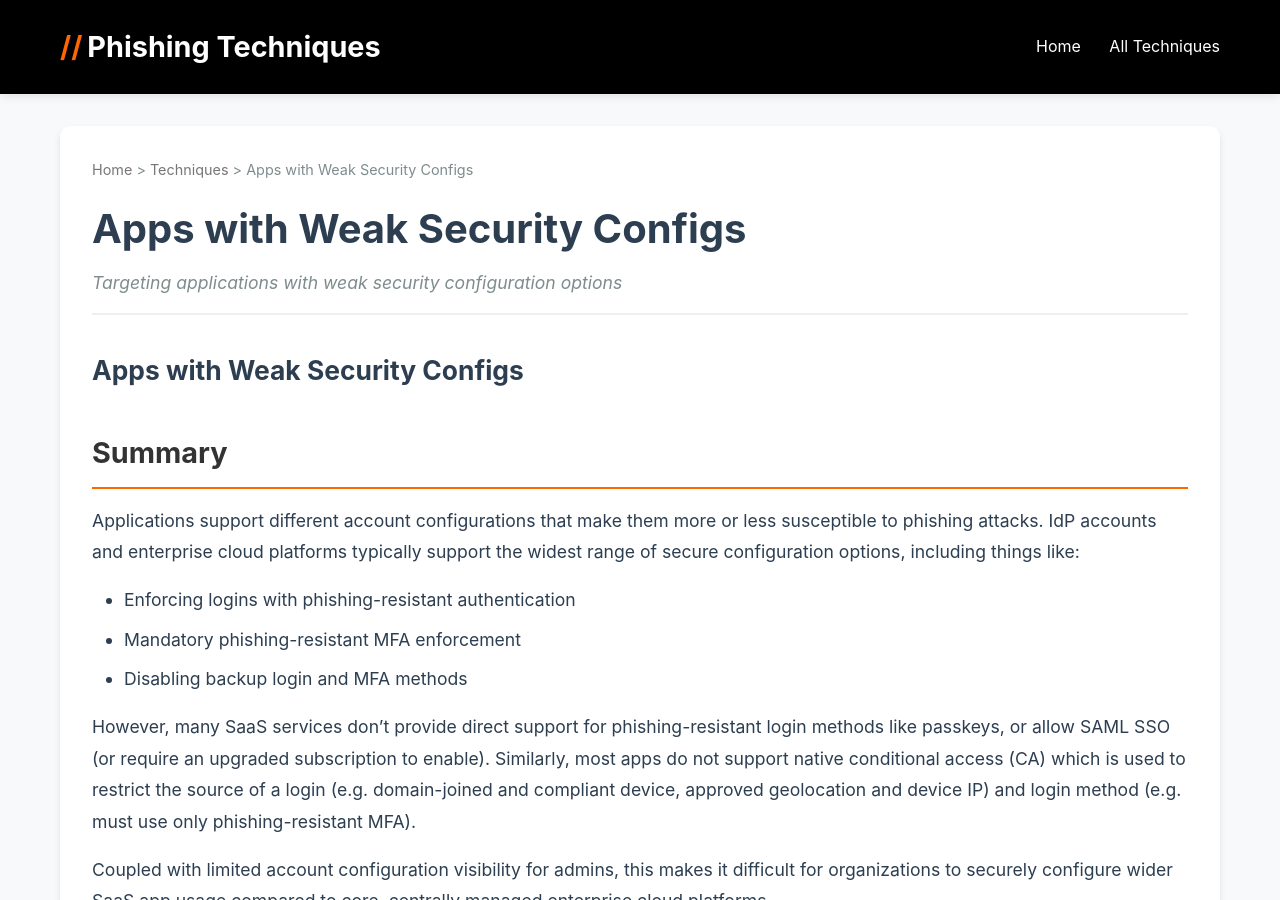
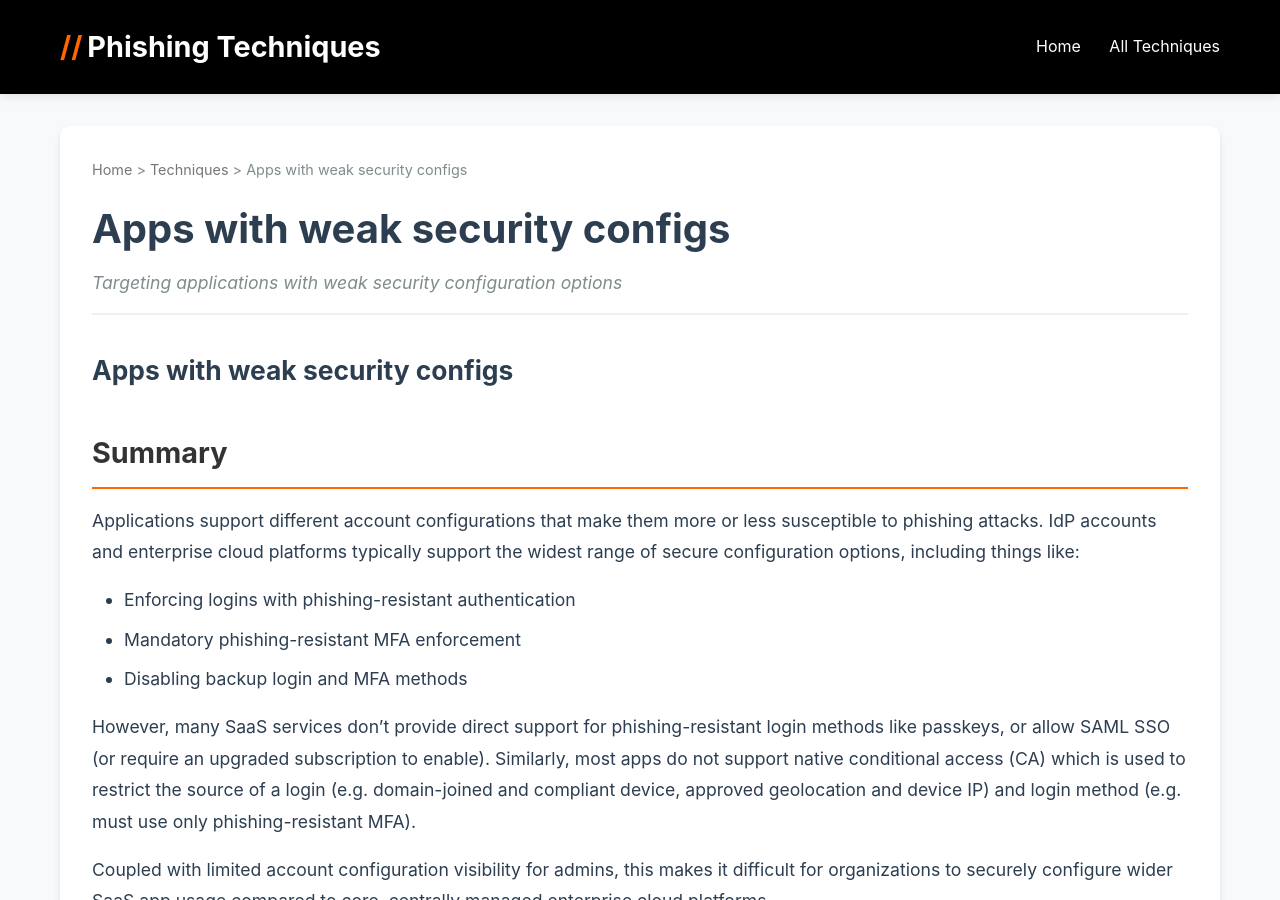
Before and after one commit to pushsecurity/phishing-techniques, a Jekyll site: the page built from _techniques/apps-weak-security.md, in a window 1280 px wide and 900 px high. Built offline with Jekyll 4.4.1, drawn with Linux system fonts in a browser that asks for light colours.

```diff
--- a/_techniques/apps-weak-security.md
+++ b/_techniques/apps-weak-security.md
@@ -1,10 +1,10 @@
 ---
 layout: technique
-title: Apps with Weak Security Configs
+title: Apps with weak security configs
 description: Targeting applications with weak security configuration options
 ---
 
-# Apps with Weak Security Configs
+# Apps with weak security configs
 
 ## Summary
 
```
